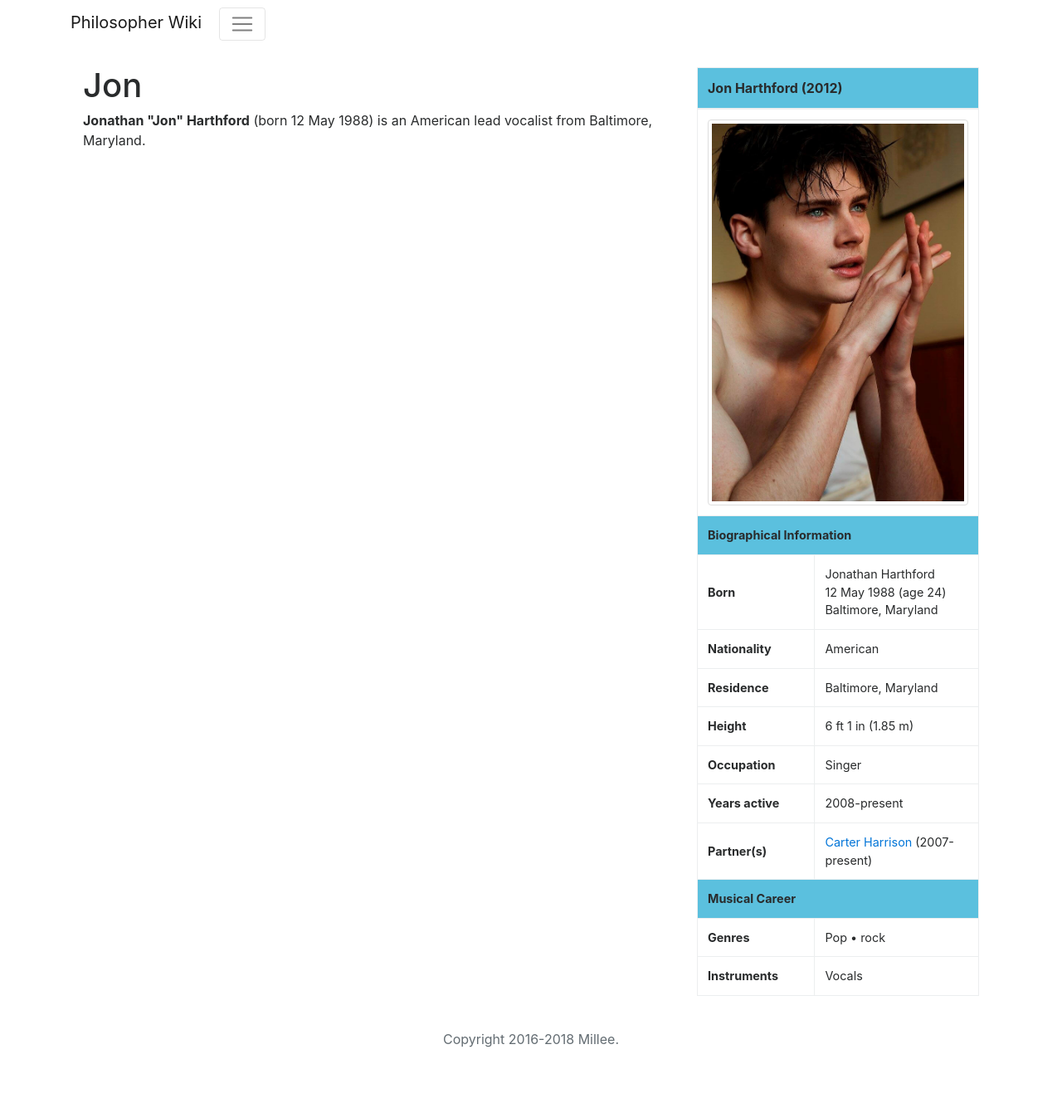
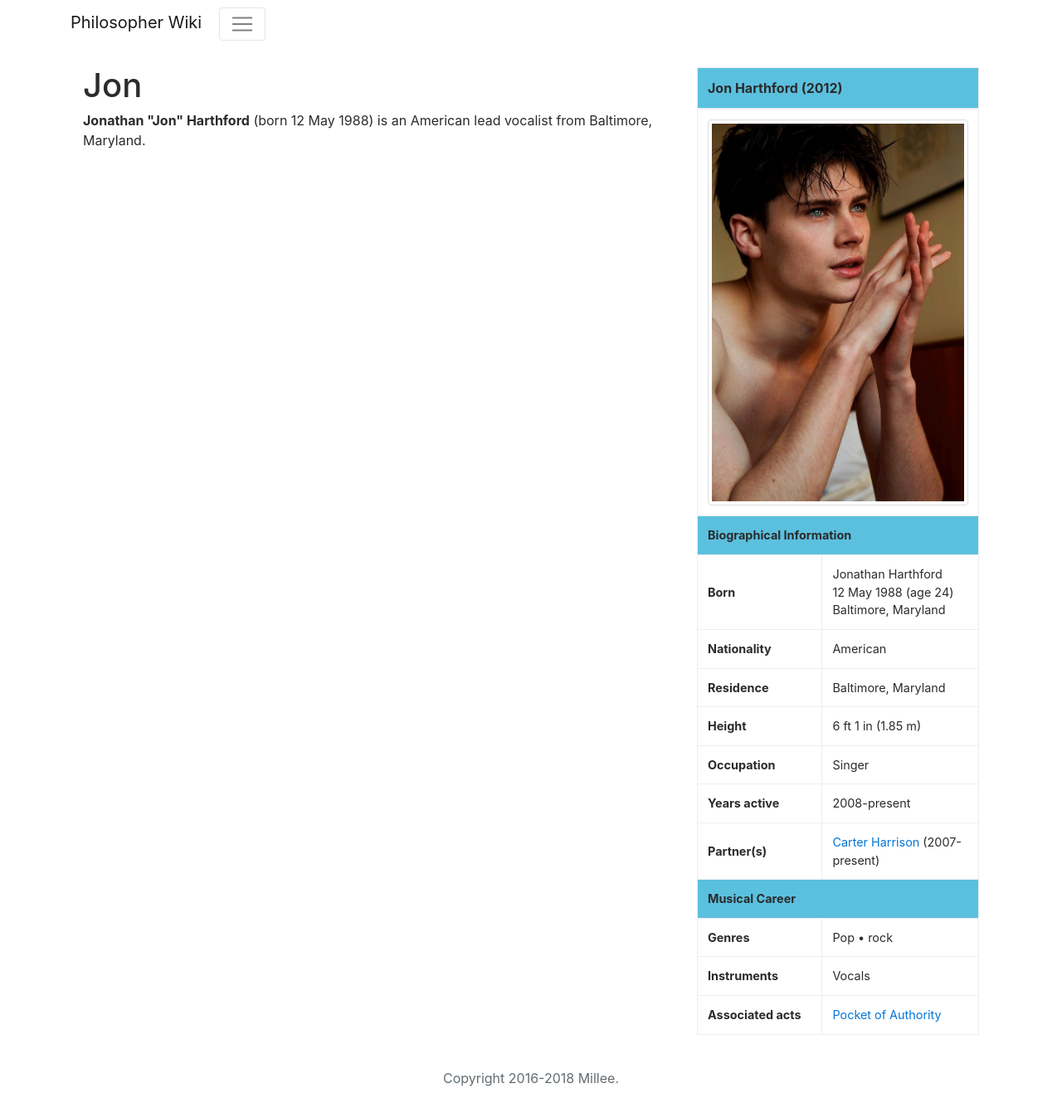
Before and after one commit to reallymillee/Philosopher, a Jekyll site: the page built from jon.html, in a window 1280 px wide. Shown: the whole page at 83% size. Built offline with Jekyll 4.4.1, drawn with Linux system fonts in a browser that asks for light colours; nearby versions of some CDN libraries; before the commit the page ends 1288 px from its top, so only the background shows below that.

Commit message:
Update jon.html

```diff
--- a/jon.html
+++ b/jon.html
@@ -62,6 +62,10 @@ title: Jon
                         <td class="align-middle font-weight-bold">Instruments</td>
                         <td>Vocals</td>
                     </tr>
+                    <tr>
+                        <td class="align-middle font-weight-bold">Associated acts</td>
+                        <td><a href="poa">Pocket of Authority</a></td>
+                    </tr>
                 </tbody>
             </table>
         </div>
```
